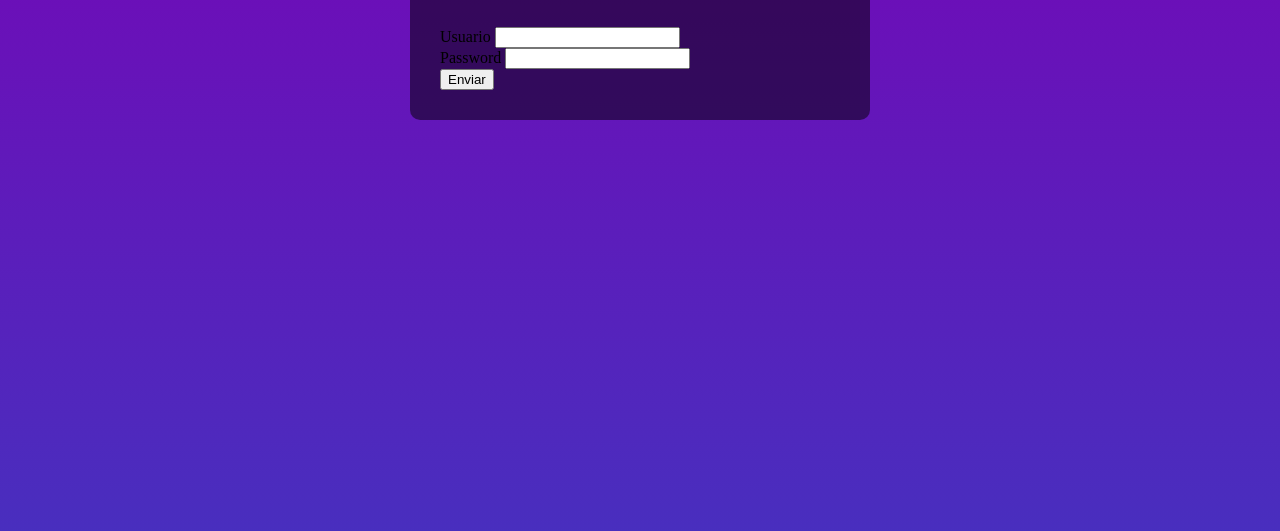
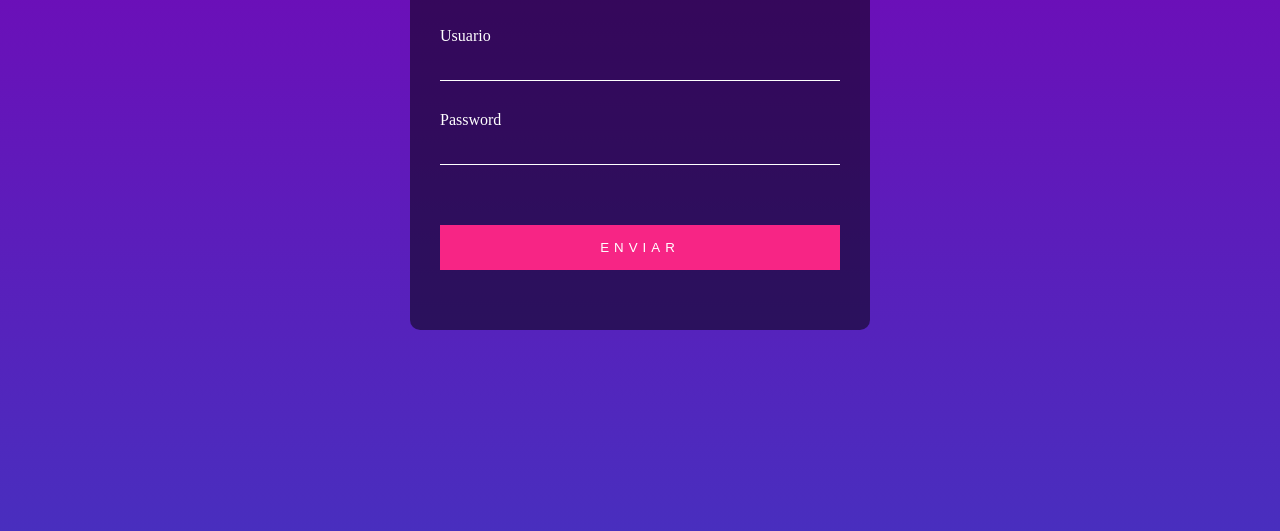
Before and after one commit to joel10r/57.-Formulario-Login-con-HTML-y-CSS, a plain HTML site: page index.html in a window 1280 px wide. Shown: the part 117-648 px from the top of the page. Drawn offline with Linux system fonts and the light colour scheme.

Commit message:
Mejoras CSS: Input, Botón

```diff
--- a/css/estilos.css
+++ b/css/estilos.css
@@ -23,3 +23,27 @@ body{
     color: #4cc9f0;
     text-align: center;
 }
+
+.contenedor .elemento label{
+    color: #fff;
+}
+
+.contenedor .elemento input{
+    width: 100%;
+    padding:  10px 0;
+    color: #FFF;
+    background: transparent;
+    border: none;
+    border-bottom:  1px solid #FFF;
+    margin-bottom:  30px;
+}
+
+.contenedor .elemento input[type="submit"]{
+    background-color: #F72585;
+    border: none;
+    letter-spacing: 5px;
+    text-transform: uppercase;
+    cursor: pointer;
+    padding: 15px;
+    margin-top: 30px;
+}
```
